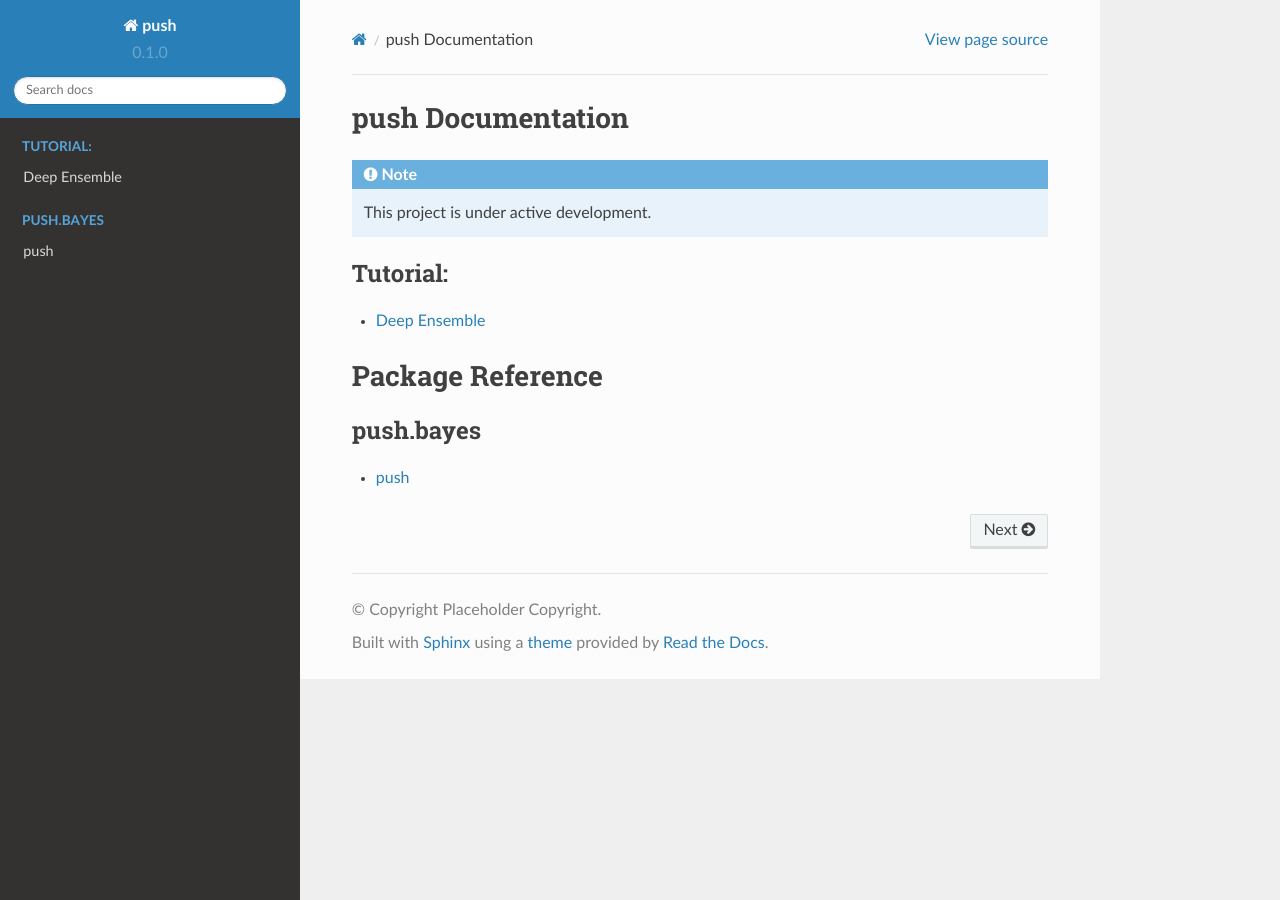
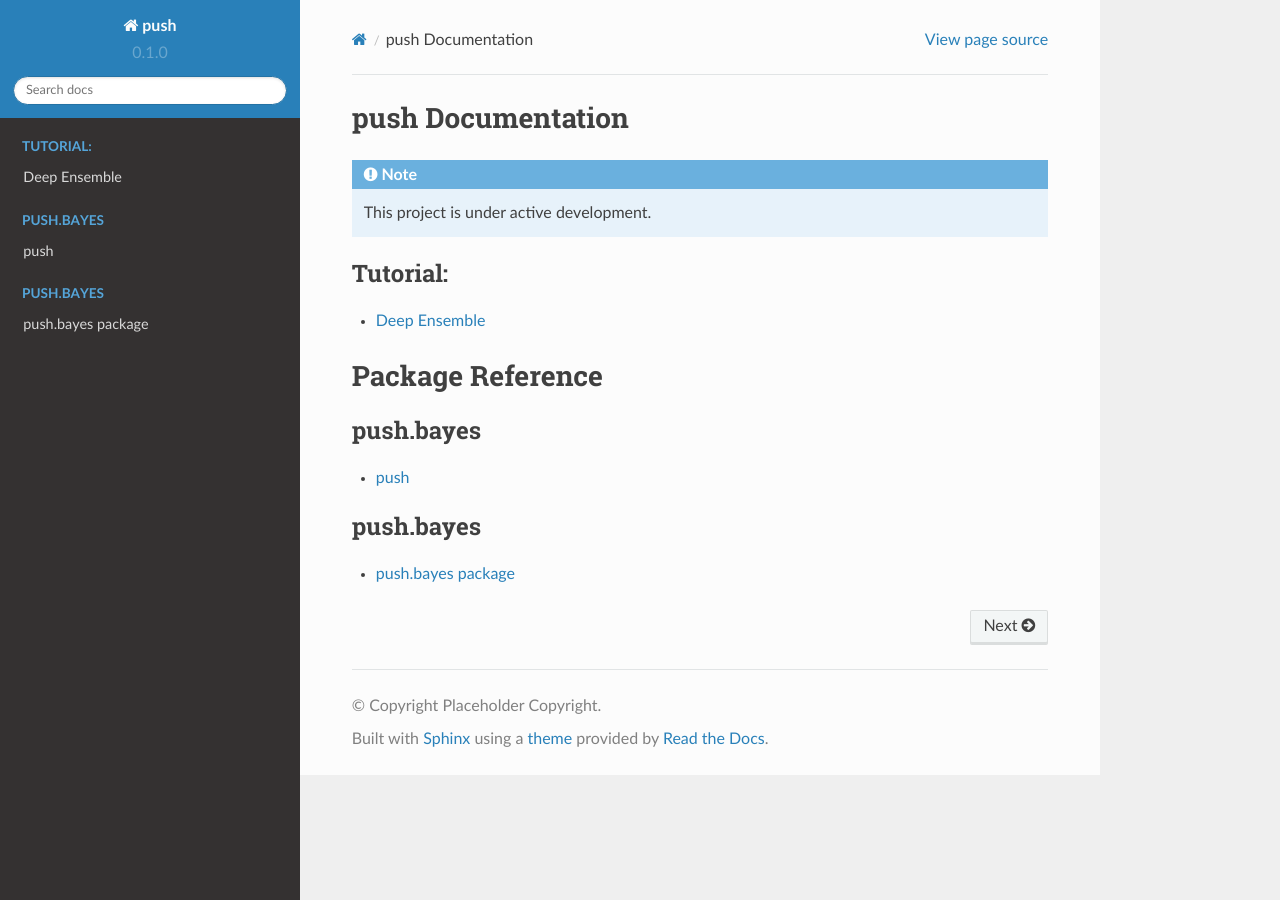
Before and after one commit to lbai-lab/push, a Sphinx documentation site: the page built from docs/source/index.rst, in a window 1280 px wide. Built offline with Sphinx 7.4.7 and the Read the Docs theme 2.0.0, drawn with Linux system fonts in a browser that asks for light colours; pages that are not in the unit, such as notebooks, are missing from menus.

Commit message:
push bayes

```diff
--- a/docs/source/index.rst
+++ b/docs/source/index.rst
@@ -20,3 +20,9 @@ Package Reference
    :caption: push.bayes
 
    modules
+
+.. toctree::
+   :maxdepth: 1
+   :caption: push.bayes
+
+   push.bayes
```
